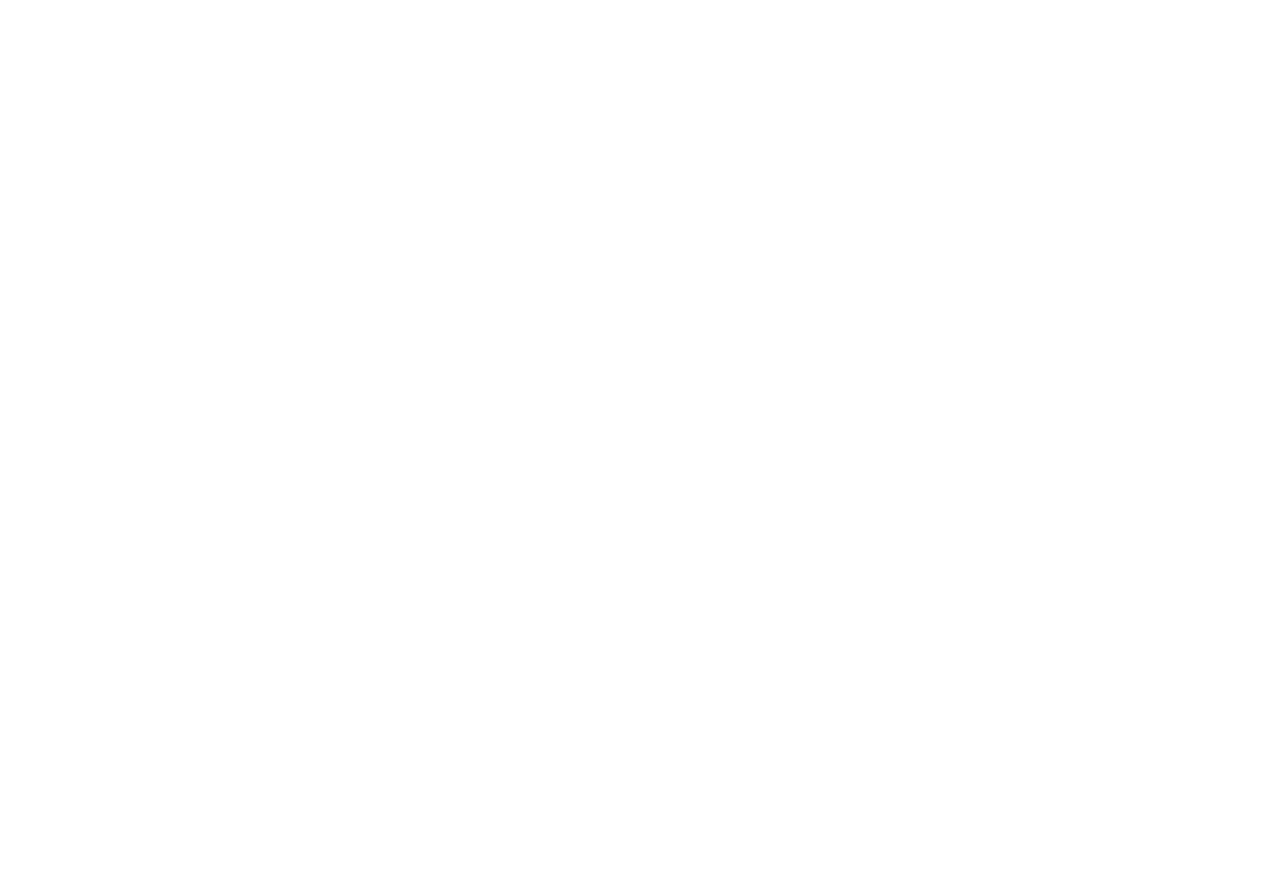
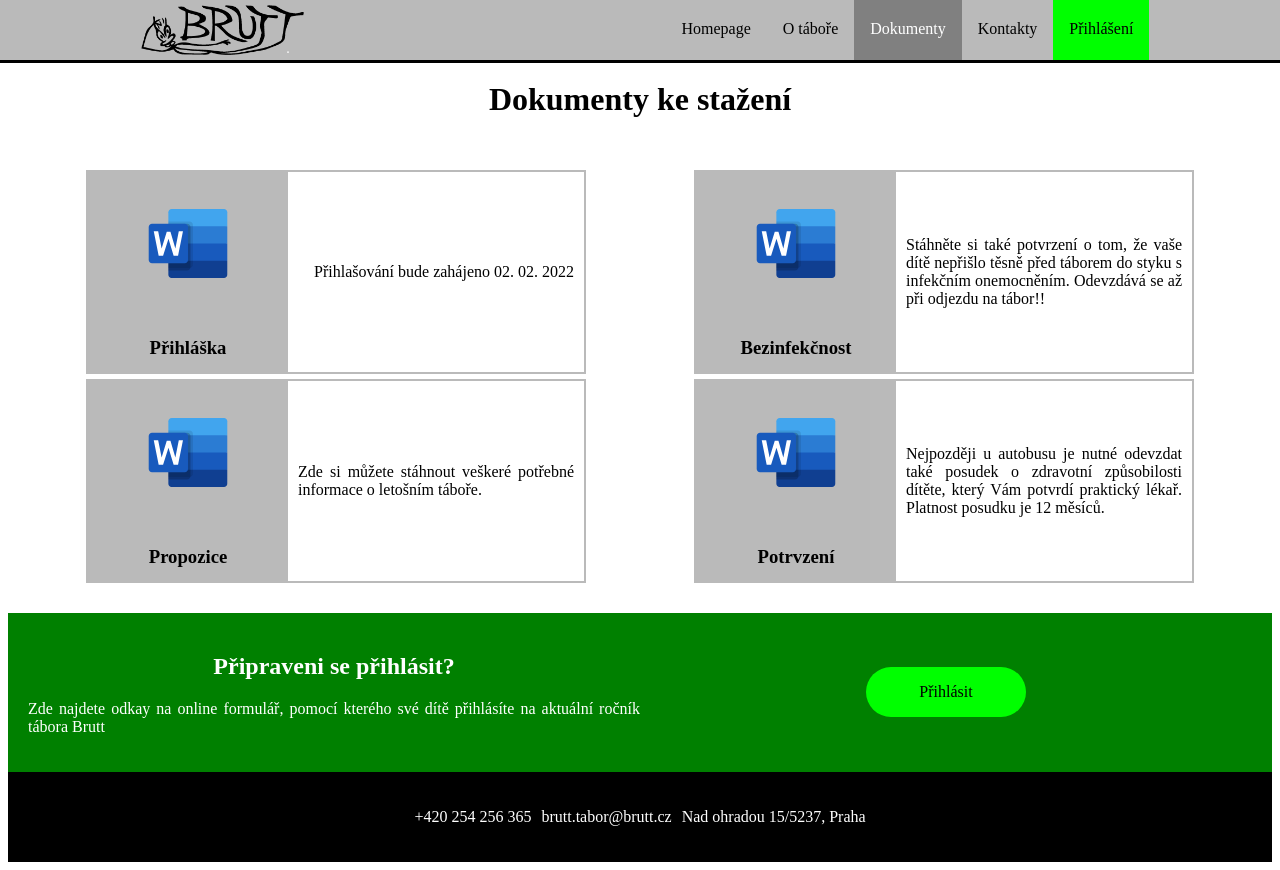
Before and after one commit to Gutanan/4IZ268_SP_1, a plain HTML site: page SP_1/Documents.html in a window 1280 px wide. Before the commit the page ends 800 px from the top, so only its background shows below. Drawn offline with Linux system fonts and the light colour scheme.

Commit message:
Page Documents fullfilment and h1 on each page

```diff
--- a/SP_1/Documents.html
+++ b/SP_1/Documents.html
@@ -2,9 +2,94 @@
 <html lang="en">
 <head>
     <meta charset="UTF-8">
-    <title>Title</title>
+    <title>Brutt/Documents</title>
+    <link rel="stylesheet" href="Style.css">
 </head>
 <body>
+<div class="site_content">
+    <h1>Dokumenty ke stažení</h1>
+    <div class="top_navigation">
+        <div class="logo_in_navigation">
+            <a href="Homepage.html"><img alt="Logo BRUTT" src="brutt%20logo.png"></a>
+        </div>
+        <div class="top_navigation_content">
+            <a href="Homepage.html">Homepage</a>
+            <a href="About_camp.html">O táboře</a>
+            <a class="active" href="Documents.html">Dokumenty</a>
+            <a href="Contacts.html">Kontakty</a>
+            <a class="menu_sign_up" href="Sign_in.html">Přihlášení</a>
+        </div>
+    </div>
+    <div class="site_content_columns">
+        <div class="column">
+            <div class="document">
+                <div class="download_doc">
+                <a href=""><img src="word_logo.svg" alt="Word"></a>
+                <h3>Přihláška</h3>
+                </div>
+                <div class="info_doc">
+                    <p>Přihlašování bude zahájeno 02. 02. 2022</p>
+                </div>
+            </div>
+            <div class="document">
+                <div class="download_doc">
+                    <a href=""><img src="word_logo.svg" alt="Word"></a>
+                    <h3>Propozice</h3>
+                </div>
+                <div class="info_doc">
+                    <p>Zde si můžete stáhnout veškeré potřebné informace o letošním   táboře.</p>
+                </div>
+            </div>
 
+        </div>
+        <div class="column">
+            <div class="document">
+                <div class="download_doc">
+                    <a href=""><img src="word_logo.svg" alt="Word"></a>
+                    <h3>Bezinfekčnost</h3>
+                </div>
+                <div class="info_doc">
+                    <p>Stáhněte si také potvrzení o tom, že vaše dítě nepřišlo těsně před
+                        táborem   do styku s infekčním onemocněním.
+                        Odevzdává se až při odjezdu na tábor!!</p>
+                </div>
+            </div>
+            <div class="document">
+                <div class="download_doc">
+                    <a href=""><img src="word_logo.svg" alt="Word"></a>
+                    <h3>Potrvzení</h3>
+                </div>
+                <div class="info_doc">
+                    <p>Nejpozději u autobusu je nutné odevzdat také posudek o zdravotní
+                        způsobilosti dítěte, který Vám potvrdí praktický lékař. Platnost
+                        posudku je 12 měsíců.</p>
+                </div>
+            </div>
+        </div>
+    </div>
+</div>
+<div class="bottom_menu">
+    <div class="sign_up">
+        <div class="sign_up_text">
+            <h2> Připraveni se přihlásit?</h2>
+            <p>Zde najdete odkay na online formulář, pomocí kterého své dítě přihlásíte na aktuální ročník tábora
+                Brutt</p>
+        </div>
+        <div class="sign_up_button">
+            <a class="button" href="Sign_in.html">Přihlásit</a>
+        </div>
+    </div>
+    <div class="contact">
+        <div class="contact_cell">
+            <p>+420 254 256 365</p>
+        </div>
+        <div class="contact_cell">
+            <p>brutt.tabor@brutt.cz</p>
+        </div>
+        <div class="contact_cell">
+            <p>Nad ohradou 15/5237, Praha</p>
+        </div>
+    </div>
+</div>
 </body>
 </html>
--- a/SP_1/Style.css
+++ b/SP_1/Style.css
@@ -1,5 +1,5 @@
 .site_content_columns {
-    justify-content: center;
+    justify-content: space-evenly;
     display: flex;
     flex-flow: row wrap;
     flex: 0 0 70%;
@@ -8,10 +8,12 @@
 .site_content {
     justify-content: center;
     display: flex;
+
     flex-flow: row wrap;
     flex: 0 0 100%;
     flex-wrap: wrap;
     margin-top: 60px;
+    flex-direction: column;
 }
 .top_navigation {
     overflow: hidden;
@@ -93,11 +95,7 @@
     min-height: 200px;
 }
 
-.navigation_two_cell p {
-text-align: center;
-}
-
-.navigation_two_cell h2 {
+.navigation_two_cell p, h2 {
     text-align: center;
 }
 
@@ -110,15 +108,25 @@ text-align: center;
     justify-content: center;
     display: flex;
     flex-flow: row wrap;
-    flex: 0 0 60%;
     padding: 10px;
-    max-width: 820px;
     margin: 10px;
+    max-width: 90%;
+    align-self: center;
 }
 .column {
-    max-width: 400px;
+    max-width: 500px;
     margin: 30px;
+    display: flex;
+    flex-direction: column;
+    justify-content: space-between;
+    gap: 5px;
 }
+
+.column img {
+    align-self: center;
+    width: 500px;
+}
+
 .paragraf h2{
     color: green;
 }
@@ -177,6 +185,7 @@ p {
     border: 3px solid gray;
     width: 100%;
     border-collapse: collapse;
+    max-width: 500px;
 }
 
 .table table th, td {
@@ -192,3 +201,41 @@ p {
 .info_img {
     justify-content: center;
 }
+
+.download_doc{
+    background-color: #bababa;
+    display: flex;
+    flex-direction: column;
+    align-items: center;
+    height: 200px;
+    width: 200px;
+    justify-content: space-evenly;
+}
+
+.download_doc img {
+    width: 200px;
+}
+
+.info_doc {
+    padding: 10px;
+}
+
+.document {
+    display: flex;
+    justify-content: space-between;
+    flex-wrap: nowrap;
+    align-items: center;
+    border: #bababa solid 2px;
+}
+
+h1 {
+    align-self: center;
+}
+
+.info_img img{
+    width: 100px;
+
+}
+.info_img {
+    align-self: center;
+}
```
Also changed, not shown: SP_1/About_camp.html (+5 -4 lines), SP_1/Contacts.html (+1 -0 lines), SP_1/Homepage.html (+4 -3 lines), SP_1/Sign_in.html (+1 -0 lines), SP_1/word_logo.svg (added).
